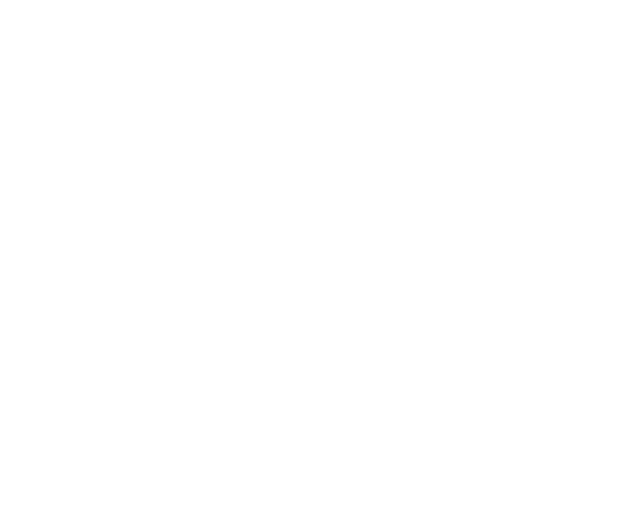
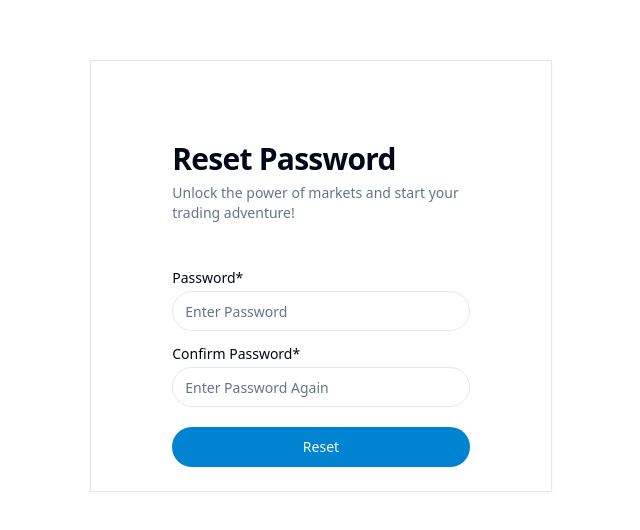
Before and after one commit to Sagarchauhan-web/tradovate, a React (Vite) app: page /#/reset/password in a window 1280 px wide. Before the commit this address had no page. Shown: the part 124-654 px from the top of the page, without its empty margins (319-959 px from the left). Built offline with nearby package versions, Linux system fonts and the light colour scheme.

Commit message:
Reset password

```diff
--- a/src/App.jsx
+++ b/src/App.jsx
@@ -6,6 +6,7 @@ import TokenRefresh from './pages/TokenRefresh/TokenRefresh';
 import Documentation from './pages/Documentation/Documentation';
 import { DashboardLayout } from './layout/DashboardLayout/DashboardLayout';
 import Payment from './pages/Payment/Payment';
+import ResetPassword from './pages/Auth/ResetPassword';
 
 function App() {
   return (
@@ -19,6 +20,7 @@ function App() {
           <Route path='/dashboard/payment' element={<Payment />} />
         </Route>
         <Route path='/oauth/tradovate/callback' element={<TokenRefresh />} />
+        <Route path='/reset/password' element={<ResetPassword />} />
       </Routes>
     </HashRouter>
   );
--- a/src/pages/Auth/Auth.jsx
+++ b/src/pages/Auth/Auth.jsx
@@ -9,11 +9,18 @@ import {
   CardTitle,
 } from '@/components/ui/card';
 import { Checkbox } from '@/components/ui/checkbox';
+import { Dialog, DialogContent, DialogHeader } from '@/components/ui/dialog';
 import { Input } from '@/components/ui/input';
 import { Label } from '@/components/ui/label';
 import { useToast } from '@/components/ui/use-toast';
 import { cn } from '@/lib/utils';
-import { getToken, login, register, saveToken } from '@/services/Auth/auth';
+import {
+  getToken,
+  login,
+  register,
+  resetPasswordRequest,
+  saveToken,
+} from '@/services/Auth/auth';
 import { AxiosError } from 'axios';
 import { useEffect, useRef, useState } from 'react';
 import { CiWarning } from 'react-icons/ci';
@@ -26,14 +33,60 @@ export function Auth() {
   const nameRef = useRef();
   const passwordRef = useRef();
   const confirmPasswordRef = useRef();
+  const resetEmailRef = useRef();
   const { toast } = useToast();
   const navigate = useNavigate();
+
+  const [dialogBox, setDialogBox] = useState(false);
 
   useEffect(() => {
     const token = getToken();
 
     if (token) navigate('/dashboard/home');
   }, []);
+
+  const resetPasswordRequestAction = async () => {
+    const resetEmail = resetEmailRef.current.value;
+
+    if (!resetEmail) {
+      return toast({
+        className: cn(
+          'top-0 right-0 flex fixed md:max-w-[420px] md:top-4 md:right-4',
+        ),
+        duration: 1000,
+        title: 'Warning',
+        description: 'Please Enter Email',
+        action: <CiWarning className='text-4xl font-bold text-yellow-500' />,
+      });
+    }
+    const response = await resetPasswordRequest(resetEmail);
+
+    if (!response.error) {
+      toast({
+        className: cn(
+          'top-0 right-0 flex fixed md:max-w-[420px] md:top-4 md:right-4',
+        ),
+        duration: 1000,
+        position: 'top-center',
+        title: 'Success',
+        description: 'Email Sent',
+        action: <IoIosCheckmarkCircle className='text-4xl text-green-500' />,
+      });
+      setDialogBox(false);
+    } else {
+      toast({
+        className: cn(
+          'top-0 right-0 flex fixed md:max-w-[420px] md:top-4 md:right-4',
+        ),
+        duration: 1000,
+        position: 'top-center',
+        title: 'Something went wrong',
+        description: response.data,
+        action: <MdErrorOutline className='text-4xl text-red-500' />,
+      });
+    }
+    console.log(response, resetEmail);
+  };
 
   async function onSubmit(e) {
     e.preventDefault();
@@ -130,6 +183,33 @@ export function Auth() {
 
   return (
     <div className='flex min-h-screen w-full flex-col justify-center items-center'>
+      <Dialog open={dialogBox} onOpenChange={setDialogBox}>
+        <DialogContent className='sm:max-w-[425px]'>
+          <DialogHeader>
+            <CardTitle className='text-3xl'>Reset Password</CardTitle>
+            <CardDescription className='pb-8'>
+              Enter your email and we will send you a link to reset your
+              password
+            </CardDescription>
+
+            <div className='flex flex-col space-y-1.5 gap-1 pb-8'>
+              <Label htmlFor='name'>Email*</Label>
+              <Input
+                ref={resetEmailRef}
+                className='rounded-full'
+                id='name'
+                placeholder={`Enter${isRegisterPage ? ' Email' : ' username'}`}
+              />
+            </div>
+            <Button
+              onClick={resetPasswordRequestAction}
+              className='w-full rounded-full'
+            >
+              Reset Password
+            </Button>
+          </DialogHeader>
+        </DialogContent>
+      </Dialog>
       <div className='flex-1 flex justify-center items-center'>
         <Card className=' space-between rounded-none mx-10 md:m-0'>
           <div className='w-full md:w-3/4 m-auto'>
@@ -182,7 +262,7 @@ export function Auth() {
                 </div>
               </CardContent>
               <CardFooter className='w-full mt-5 flex flex-col space-between'>
-                <div className='mb-12 w-full'>
+                <div className='mb-12 w-full flex justify-center items-center'>
                   <div className='flex w-full space-x-2'>
                     <Checkbox id='terms' />
                     <label
@@ -191,6 +271,14 @@ export function Auth() {
                     >
                       Remember me
                     </label>
+                  </div>
+                  <div>
+                    <p
+                      onClick={() => setDialogBox(true)}
+                      className='text-sm w-max text-primary cursor-pointer'
+                    >
+                      Forgot Password?
+                    </p>
                   </div>
                 </div>
                 <Button type='submit' className='w-full rounded-full'>
--- /dev/null
+++ b/src/pages/Auth/ResetPassword.jsx
@@ -0,0 +1,129 @@
+import { Button } from '@/components/ui/button';
+import {
+  Card,
+  CardContent,
+  CardDescription,
+  CardFooter,
+  CardHeader,
+  CardTitle,
+} from '@/components/ui/card';
+import { Input } from '@/components/ui/input';
+import { Label } from '@/components/ui/label';
+import { toast } from '@/components/ui/use-toast';
+import { cn } from '@/lib/utils';
+import { resetPassword } from '@/services/Auth/auth';
+import { useRef, useState } from 'react';
+import { CiWarning } from 'react-icons/ci';
+import { IoIosCheckmarkCircle } from 'react-icons/io';
+import { useNavigate, useSearchParams } from 'react-router-dom';
+
+function ResetPassword() {
+  const navigate = useNavigate();
+  const [searchParams] = useSearchParams();
+  const [code] = useState(searchParams.get('code'));
+  const passwordRef = useRef();
+  const confirmPasswordRef = useRef();
+
+  const onSubmit = async (e) => {
+    e.preventDefault();
+    if (!code) return;
+
+    const password = passwordRef.current.value;
+    const confirmPassword = confirmPasswordRef?.current?.value;
+
+    if (!password) {
+      return toast({
+        className: cn(
+          'top-0 right-0 flex fixed md:max-w-[420px] md:top-4 md:right-4',
+        ),
+        duration: 1000,
+        title: 'Warning',
+        description: 'Enter password',
+        action: <CiWarning className='text-4xl font-bold text-yellow-500' />,
+      });
+    }
+
+    if (password !== confirmPassword) {
+      return toast({
+        className: cn(
+          'top-0 right-0 flex fixed md:max-w-[420px] md:top-4 md:right-4',
+        ),
+        duration: 1000,
+        title: 'Warning',
+        description: 'Passwords do not match',
+        action: <CiWarning className='text-4xl font-bold text-yellow-500' />,
+      });
+    }
+
+    const payload = {
+      code: code,
+      password: password,
+    };
+
+    const response = await resetPassword(payload);
+
+    if (!response.error) {
+      toast({
+        className: cn(
+          'top-0 right-0 flex fixed md:max-w-[420px] md:top-4 md:right-4',
+        ),
+        duration: 1000,
+        position: 'top-center',
+        title: 'Success',
+        action: <IoIosCheckmarkCircle className='text-4xl text-green-500' />,
+      });
+      navigate('/');
+    }
+  };
+
+  return (
+    <div className='h-screen flex flex-col'>
+      <div className='flex justify-center items-center h-full'>
+        <Card className=' space-between rounded-none mx-10 md:m-0'>
+          <div className='w-full md:w-3/4 m-auto'>
+            <CardHeader className='mb-6'>
+              <CardTitle className='text-3xl mt-14'>Reset Password</CardTitle>
+              <CardDescription>
+                Unlock the power of markets and start your trading adventure!
+              </CardDescription>
+            </CardHeader>
+            <form onSubmit={onSubmit}>
+              <CardContent className='pb-0'>
+                <div className='grid w-full items-center gap-4'>
+                  <div className='flex flex-col space-y-1.5'>
+                    <Label htmlFor='framework'>Password*</Label>
+                    <Input
+                      ref={passwordRef}
+                      type='password'
+                      className='rounded-full'
+                      id='name'
+                      placeholder='Enter Password'
+                    />
+                  </div>
+
+                  <div className='flex flex-col space-y-1.5'>
+                    <Label htmlFor='framework'>Confirm Password*</Label>
+                    <Input
+                      ref={confirmPasswordRef}
+                      type='password'
+                      className='rounded-full'
+                      id='name'
+                      placeholder='Enter Password Again'
+                    />
+                  </div>
+                </div>
+              </CardContent>
+              <CardFooter className='w-full mt-5 flex flex-col space-between'>
+                <Button type='submit' className='w-full rounded-full'>
+                  Reset
+                </Button>
+              </CardFooter>
+            </form>
+          </div>
+        </Card>
+      </div>
+    </div>
+  );
+}
+
+export default ResetPassword;
--- a/src/services/Auth/auth.js
+++ b/src/services/Auth/auth.js
@@ -76,3 +76,25 @@ export const saveToken = (token) => {
 export const getToken = () => {
   return localStorage.getItem('token');
 };
+
+export const resetPasswordRequest = async (email) => {
+  try {
+    const response = await apiClient.post('/SendResetLink', {
+      email: email,
+    });
+    return response.data;
+  } catch (error) {
+    console.log(error);
+    return error;
+  }
+};
+
+export const resetPassword = async (requestData) => {
+  try {
+    const response = await apiClient.post('/ResetPassword', requestData);
+    return response.data;
+  } catch (error) {
+    console.log(error);
+    return error;
+  }
+};
--- a/src/services/auth/auth.js
+++ b/src/services/auth/auth.js
@@ -76,3 +76,25 @@ export const saveToken = (token) => {
 export const getToken = () => {
   return localStorage.getItem('token');
 };
+
+export const resetPasswordRequest = async (email) => {
+  try {
+    const response = await apiClient.post('/SendResetLink', {
+      email: email,
+    });
+    return response.data;
+  } catch (error) {
+    console.log(error);
+    return error;
+  }
+};
+
+export const resetPassword = async (requestData) => {
+  try {
+    const response = await apiClient.post('/ResetPassword', requestData);
+    return response.data;
+  } catch (error) {
+    console.log(error);
+    return error;
+  }
+};
```
Also changed, not shown: src/components/PaymentCards/PaymentCards.jsx (+16 -17 lines).
